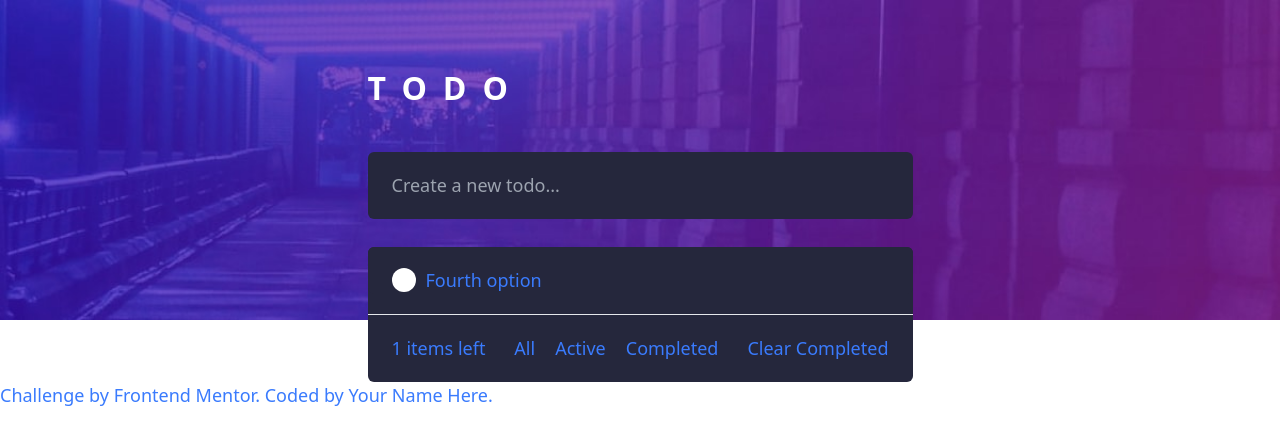
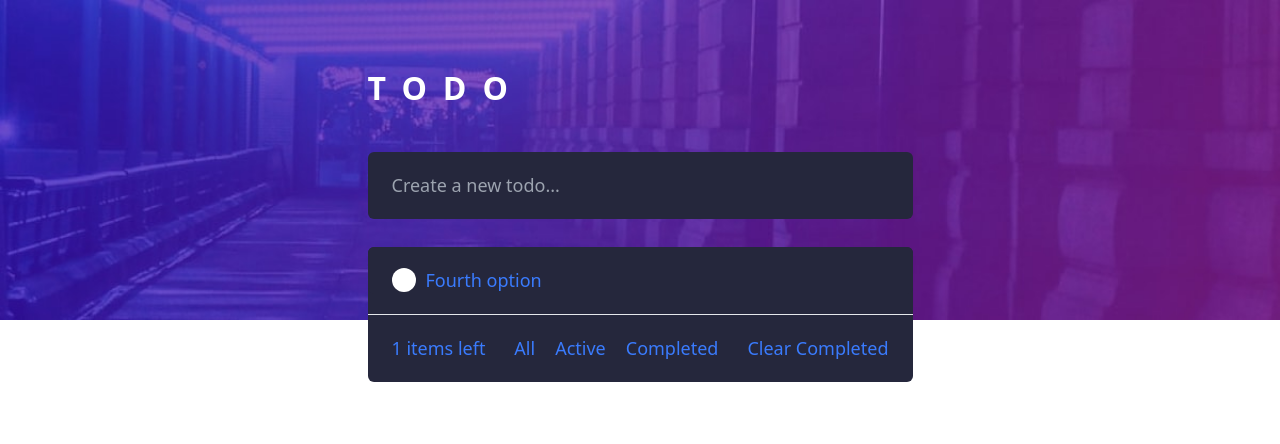
Before and after one commit to sijandahal/Todo-JS, a website: page index.html in a window 1280 px wide. Drawn offline with Linux system fonts and the light colour scheme.

```diff
--- a/index.html
+++ b/index.html
@@ -62,14 +62,5 @@
       </div>
     </main>
 
-    <!-- Add dynamic number -->
-
-
-    <div class="attribution">
-      Challenge by
-      <a href="https://www.frontendmentor.io?ref=challenge" target="_blank"
-        >Frontend Mentor</a
-      >. Coded by <a href="#">Your Name Here</a>.
-    </div>
   </body>
 </html>
```
